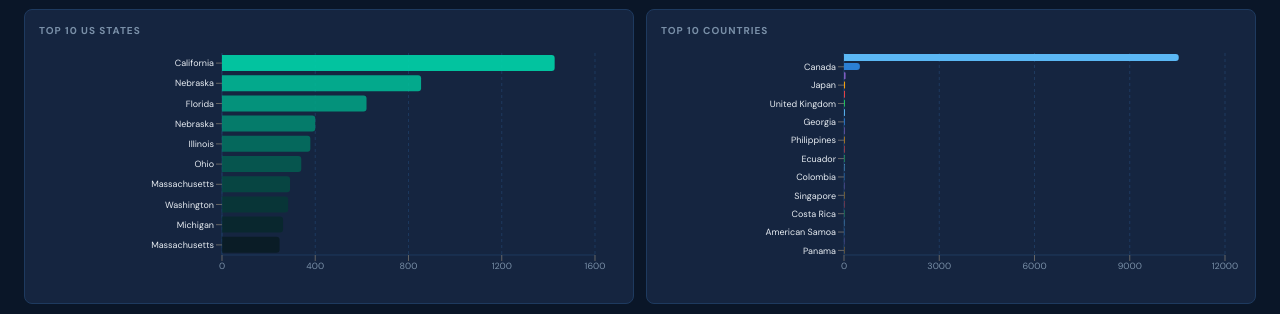
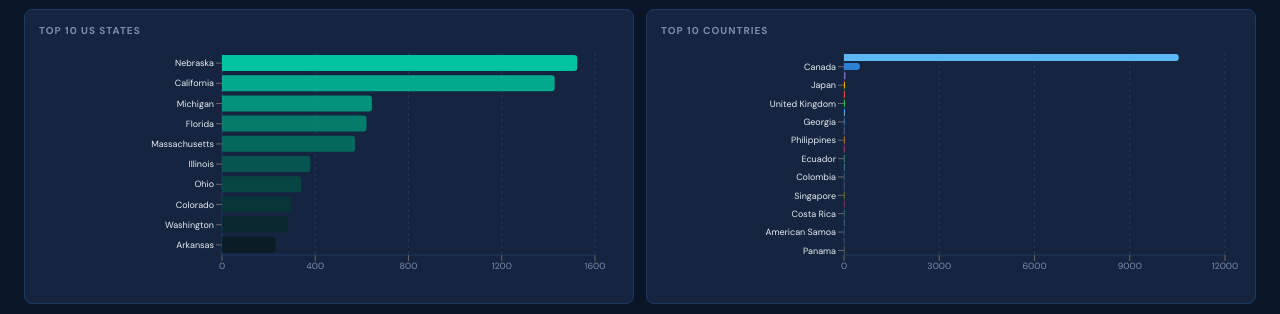
Before and after one commit to ivansomerag/ccpa-dashboard, a plain HTML site: page ccpa-dashboard/index.html in a window 1280 px wide. Shown: the part 1313-1627 px from the top of the page. Drawn offline with nearby package versions, Linux system fonts and the light colour scheme.

Commit message:
Add files via upload

```diff
--- a/ccpa-dashboard/index.html
+++ b/ccpa-dashboard/index.html
@@ -393,13 +393,15 @@ function TopStates({data}) {
   Object.entries(US_FULL_NAMES).forEach(([abbr, name]) => {
     STATE_NAME_TO_ABBR[name.toUpperCase()] = abbr;
   });
-  const rows = (data || [])
-    .map(d => {
-      const raw = (d.state || "").trim().toUpperCase();
-      const abbr = US_ABBRS.has(raw) ? raw : (STATE_NAME_TO_ABBR[raw] || null);
-      return abbr ? {...d, state: abbr} : null;
-    })
-    .filter(Boolean)
+  // Normalize, deduplicate, sort
+  const stateMap = {};
+  (data || []).forEach(d => {
+    const raw = (d.state || "").trim().toUpperCase();
+    const abbr = US_ABBRS.has(raw) ? raw : (STATE_NAME_TO_ABBR[raw] || null);
+    if(abbr) stateMap[abbr] = (stateMap[abbr] || 0) + d.count;
+  });
+  const rows = Object.entries(stateMap)
+    .map(([abbr, count]) => ({state: abbr, count}))
     .sort((a,b) => b.count - a.count)
     .slice(0, 10)
     .map(d => ({...d, label: US_FULL_NAMES[d.state?.toUpperCase()] || d.state}));
@@ -408,7 +410,7 @@ function TopStates({data}) {
     React.createElement(BarChart, {data:rows, layout:"vertical", margin:{left:8,right:24,top:4,bottom:4}},
       React.createElement(CartesianGrid, {strokeDasharray:"3 3", stroke:"#1E3A5F", horizontal:false}),
       React.createElement(XAxis, {type:"number", tick:{fill:"#7A90A8",fontSize:9}, axisLine:{stroke:"#1E3A5F"}}),
-      React.createElement(YAxis, {type:"category", dataKey:"label", width:175, tick:{fill:"#E8EDF2",fontSize:9}, axisLine:{stroke:"#1E3A5F"}}),
+      React.createElement(YAxis, {type:"category", dataKey:"label", width:window.innerWidth < 500 ? 130 : 175, tick:{fill:"#E8EDF2",fontSize:9}, axisLine:{stroke:"#1E3A5F"}}),
       React.createElement(Tooltip, {content: React.createElement(ChartTooltip)}),
       React.createElement(Bar, {dataKey:"count", name:"Requests", radius:[0,3,3,0]},
         ...rows.map((d,i) => React.createElement(Cell, {key:i,
@@ -428,7 +430,7 @@ function TopCountries({data}) {
     React.createElement(BarChart, {data:rows, layout:"vertical", margin:{left:8,right:16,top:4,bottom:4}},
       React.createElement(CartesianGrid, {strokeDasharray:"3 3", stroke:"#1E3A5F", horizontal:false}),
       React.createElement(XAxis, {type:"number", tick:{fill:"#7A90A8",fontSize:9}, axisLine:{stroke:"#1E3A5F"}}),
-      React.createElement(YAxis, {type:"category", dataKey:"country", width:175, tick:{fill:"#E8EDF2",fontSize:9}, axisLine:{stroke:"#1E3A5F"}}),
+      React.createElement(YAxis, {type:"category", dataKey:"country", width:window.innerWidth < 500 ? 120 : 175, tick:{fill:"#E8EDF2",fontSize:9}, axisLine:{stroke:"#1E3A5F"}}),
       React.createElement(Tooltip, {content: React.createElement(ChartTooltip)}),
       React.createElement(Bar, {dataKey:"count", name:"Requests", radius:[0,3,3,0]},
         ...rows.map((d,i) => React.createElement(Cell, {key:i, fill:CHART_COLORS[i%CHART_COLORS.length]}))
```
